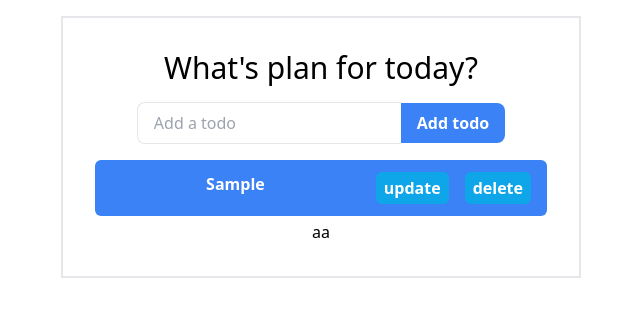
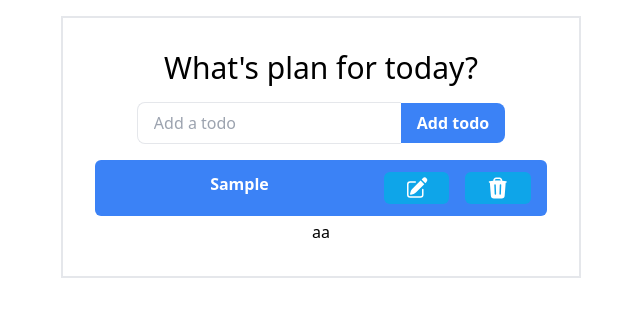
Before and after one commit to Niwaiwa/react-vite-tailwind-todo-app, a React (Vite) app: page / in a window 1280 px wide. Both pictures are taken after typing "Sample" into the empty fields and a click on the button "Add todo". Shown: the top 316 px of the page, without its empty margins (319-959 px from the left). Built offline with nearby package versions, Linux system fonts and the light colour scheme.

Commit message:
change update & delete button to icon

```diff
--- a/package.json
+++ b/package.json
@@ -9,6 +9,7 @@
     "preview": "vite preview"
   },
   "dependencies": {
+    "@heroicons/react": "^2.0.16",
     "react": "^18.2.0",
     "react-dom": "^18.2.0"
   },
--- a/src/components/Todo.tsx
+++ b/src/components/Todo.tsx
@@ -1,6 +1,7 @@
 import React, { useState } from 'react'
 import { TodoData } from './TodoList'
 import TodoForm from './TodoForm'
+import { TrashIcon, PencilSquareIcon } from '@heroicons/react/24/solid'
 
 type TodoInputData = {
   todos: TodoData[];
@@ -48,18 +49,26 @@ function Todo({todos, completeTodo, deleteTodo, updateTodo}: TodoInputData) {
             >
             {todo.text}
           </div>
-          <button
+          {/* <button
             className='bg-sky-500 hover:bg-sky-700 basis-1/6 rounded-md py-1 px-2'
             onClick={() => setEdit({id: todo.id, value: todo.text})}
             >
             update
-          </button>
-          <button
+          </button> */}
+          {/* <button
             className='bg-sky-500 hover:bg-sky-700 basis-1/6 rounded-md py-1 px-2'
             onClick={() => deleteTodo(todo.id)}
             >
             delete
-          </button>
+          </button> */}
+          <PencilSquareIcon
+            className='h-8 w-8 bg-sky-500 hover:bg-sky-700 basis-1/6 rounded-md py-1 px-2'
+            onClick={() => setEdit({id: todo.id, value: todo.text})}
+          />
+          <TrashIcon
+            className='h-8 w-8 bg-sky-500 hover:bg-sky-700 basis-1/6 rounded-md py-1 px-2'
+            onClick={() => deleteTodo(todo.id)}
+          />
         </div>
   });
 }
```
Also changed, not shown: 1 other file (tests, documents, lock files or other folders).
